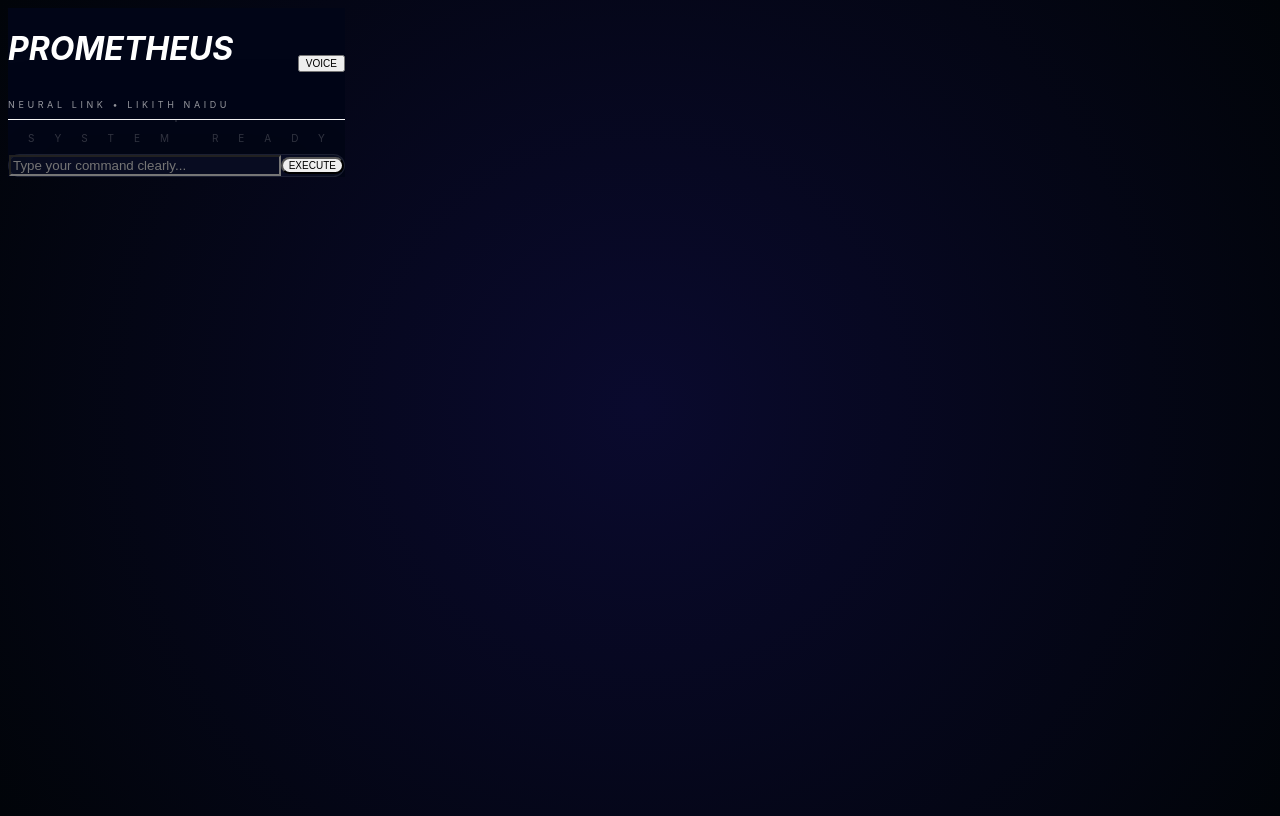
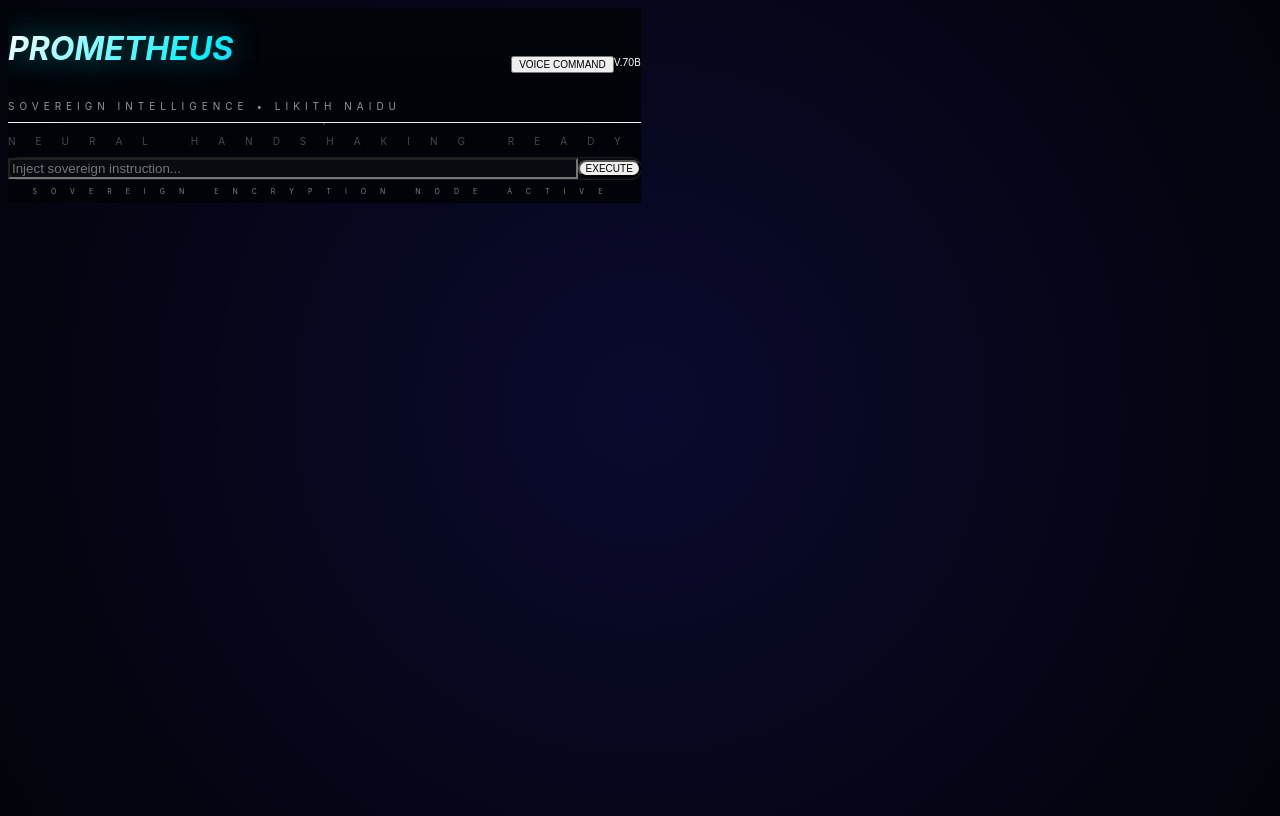
Before and after one commit to LIKITH-3012-MAC/Prometheus-UI, a Next.js app: page / in a window 1280 px wide. Built offline with nearby package versions, Linux system fonts and the light colour scheme.

Commit message:
fix: total system restoration A-Z features fixed

```diff
--- a/src/app/page.tsx
+++ b/src/app/page.tsx
@@ -12,12 +12,12 @@ export default function PrometheusAtoZ() {
   const [isListening, setIsListening] = useState(false);
   const scrollRef = useRef<HTMLDivElement>(null);
 
-  // 🔄 AUTO-SCROLL LOGIC (A-Z FIX)
+  // --- AUTO SCROLL LOGIC ---
   const scrollToBottom = () => {
     if (scrollRef.current) {
       scrollRef.current.scrollTo({
         top: scrollRef.current.scrollHeight,
-        behavior: "smooth",
+        behavior: "smooth"
       });
     }
   };
@@ -26,7 +26,7 @@ export default function PrometheusAtoZ() {
     scrollToBottom();
   }, [messages, loading]);
 
-  // 🎙️ VOICE FEATURES (TTS & STT)
+  // --- SPEECH ENGINE (TTS) ---
   const speak = (text: string) => {
     window.speechSynthesis.cancel();
     const u = new SpeechSynthesisUtterance(text.replace(/[#*🔹📌⚠️•]/g, ''));
@@ -34,6 +34,7 @@ export default function PrometheusAtoZ() {
     window.speechSynthesis.speak(u);
   };
 
+  // --- SPEECH RECOGNITION (STT) ---
   const startSTT = () => {
     const SpeechRecognition = (window as any).webkitSpeechRecognition || (window as any).SpeechRecognition;
     if (!SpeechRecognition) return;
@@ -44,6 +45,7 @@ export default function PrometheusAtoZ() {
     recognition.start();
   };
 
+  // --- CORE CHAT LOGIC ---
   const handleSend = async () => {
     if (!input.trim() || loading) return;
     const userMsg = { role: "user", content: input };
@@ -58,56 +60,61 @@ export default function PrometheusAtoZ() {
         body: JSON.stringify({ messages: [...messages, userMsg] }),
       });
       const data = await res.json();
-      setMessages(prev => [...prev, { role: "assistant", content: data.content }]);
+      const assistantMsg = { role: "assistant", content: data.content };
+      setMessages(prev => [...prev, assistantMsg]);
       speak(data.content);
     } catch (err) {
-      setMessages(prev => [...prev, { role: "assistant", content: "Neural Link Error." }]);
+      setMessages(prev => [...prev, { role: "assistant", content: "Neural Core Offline. Please check Link." }]);
     } finally {
       setLoading(false);
     }
   };
 
   return (
-    <main className="fixed inset-0 bg-[#020617] flex flex-col overflow-hidden font-sans">
-      {/* 1. FIXED HEADER */}
-      <header className="shrink-0 h-20 flex justify-between items-center px-6 md:px-12 z-50 bg-[#020617]/80 backdrop-blur-2xl border-b border-white/5">
+    <main className="fixed inset-0 bg-[#010409] flex flex-col overflow-hidden font-sans">
+      {/* 🚀 ELITE HUD HEADER */}
+      <header className="shrink-0 h-24 flex justify-between items-center px-8 md:px-12 z-50 border-b border-white/5 backdrop-blur-3xl bg-black/20">
         <div className="flex flex-col">
-          <h1 className="text-2xl md:text-3xl font-black tracking-tighter text-gradient uppercase italic">Prometheus</h1>
-          <p className="text-[9px] tracking-[0.4em] font-bold text-cyan-400 opacity-60">NEURAL LINK • LIKITH NAIDU</p>
+          <h1 className="text-3xl font-black tracking-tighter text-billionaire uppercase italic">Prometheus</h1>
+          <p className="text-[10px] tracking-[0.5em] font-bold text-cyan-400 opacity-60">SOVEREIGN INTELLIGENCE • LIKITH NAIDU</p>
         </div>
-        <div className="flex gap-3">
-          <button onClick={startSTT} className={`glass px-4 py-2 text-[10px] font-bold tracking-widest transition-all ${isListening ? 'text-red-500 border-red-500 animate-pulse' : 'text-cyan-400'}`}>
-            {isListening ? 'LISTENING' : 'VOICE'}
+        <div className="flex gap-4">
+          <button onClick={startSTT} className={`glass px-6 py-2 text-[10px] font-black tracking-widest transition-all ${isListening ? 'text-red-500 border-red-500 animate-pulse' : 'text-cyan-400 border-cyan-500/20'}`}>
+            {isListening ? 'LISTENING...' : 'VOICE COMMAND'}
           </button>
+          <div className="glass px-4 py-2 text-[10px] font-black text-zinc-500 border-white/5">V.70B</div>
         </div>
       </header>
 
-      {/* 2. STABLE CHAT AREA (Continuous Flow) */}
-      <div ref={scrollRef} className="flex-1 overflow-y-auto px-4 md:px-[25%] py-10 space-y-8 scroll-smooth custom-scrollbar">
+      {/* 🌌 NEURAL STREAM (AUTO-SCROLLING) */}
+      <div
+        ref={scrollRef}
+        className="flex-1 overflow-y-auto px-6 md:px-[25%] py-12 space-y-12 scroll-smooth custom-scrollbar scrollbar-hide"
+      >
         {messages.length === 0 && (
-          <div className="h-full flex flex-col items-center justify-center space-y-4 opacity-20">
-            <div className="w-16 h-16 rounded-full border border-cyan-500/20 flex items-center justify-center animate-pulse">
-              <div className="w-2 h-2 bg-cyan-500 rounded-full"></div>
+          <div className="h-full flex flex-col items-center justify-center space-y-6 opacity-30 mt-20">
+             <div className="w-16 h-16 rounded-full border border-cyan-500/30 flex items-center justify-center shadow-2xl">
+                <div className="w-3 h-3 bg-cyan-500 rounded-full animate-ping"></div>
              </div>
-            <p className="text-[10px] tracking-[2em] font-black text-white uppercase text-center pl-[2em]">System Ready</p>
+             <p className="text-[10px] tracking-[2em] font-black text-white uppercase text-center">Neural handshaking ready</p>
           </div>
         )}
 
         {messages.map((m, i) => (
-          <div key={i} className={`flex ${m.role === 'user' ? 'justify-end' : 'justify-start'} animate-in fade-in slide-in-from-bottom-5`}>
-            <div className={`p-6 rounded-[24px] max-w-[95%] shadow-2xl ${m.role === 'user' ? 'chat-user text-black font-bold' : 'billion-glass text-zinc-100 border border-white/10'}`}>
+          <div key={i} className={`flex ${m.role === 'user' ? 'justify-end' : 'justify-start'} animate-in fade-in slide-in-from-bottom-5 duration-500`}>
+            <div className={`p-8 rounded-[35px] max-w-[95%] shadow-2xl transition-all ${m.role === 'user' ? 'chat-luxury-user' : 'billion-glass chat-luxury-ai text-zinc-100 border-white/10'}`}>
               <ReactMarkdown
                 remarkPlugins={[remarkGfm]}
-                className="prose prose-invert max-w-none text-base leading-relaxed"
+                className="prose prose-invert max-w-none text-base md:text-lg leading-relaxed font-medium"
                 components={{
                   code({ node, inline, className, children, ...props }: any) {
                     const match = /language-(\w+)/.exec(className || '');
                     return !inline && match ? (
-                      <div className="my-6 rounded-xl overflow-hidden border border-white/5">
+                      <div className="my-8 rounded-2xl overflow-hidden border border-white/5 shadow-2xl">
                         <SyntaxHighlighter style={atomDark} language={match[1]} PreTag="div" {...props}>{String(children).replace(/\n$/, '')}</SyntaxHighlighter>
                       </div>
                     ) : (
-                      <code className="bg-cyan-500/20 text-cyan-300 px-1.5 py-0.5 rounded font-mono text-xs" {...props}>{children}</code>
+                      <code className="bg-cyan-500/20 text-cyan-300 px-2 py-1 rounded font-mono text-sm" {...props}>{children}</code>
                     );
                   }
                 }}
@@ -117,25 +124,28 @@ export default function PrometheusAtoZ() {
             </div>
           </div>
         ))}
-        {loading && <div className="text-cyan-500 animate-pulse text-[10px] font-black tracking-widest px-4 uppercase italic">Processing...</div>}
+        {loading && <div className="text-cyan-400 animate-pulse text-[10px] font-black tracking-[0.5em] uppercase px-8 italic">Synchronizing Neural Core...</div>}
       </div>
 
-      {/* 3. 🔥 PERFECT CENTERED BOTTOM SEARCH BAR (Letters Visible) */}
-      <footer className="w-full h-32 flex items-center justify-center px-4 md:px-12 z-50 bg-gradient-to-t from-[#020617] via-[#020617] to-transparent">
-        <div className="w-full max-w-4xl billion-glass flex items-center p-2 rounded-[32px] border-white/10 shadow-[0_-20px_80px_rgba(0,0,0,0.8)] focus-within:ring-1 focus-within:ring-cyan-500/50 transition-all duration-500">
+      {/* 💎 FIXED LUXURY SEARCH BAR (BOTTOM CENTER) */}
+      <footer className="shrink-0 h-44 flex items-center justify-center px-6 z-50 pointer-events-none bg-gradient-to-t from-[#010409] via-[#010409] to-transparent">
+        <div className="w-full max-w-4xl pointer-events-auto flex flex-col items-center">
+          <div className="w-full billion-glass flex items-center p-3 rounded-[40px] border-white/10 shadow-[0_0_100px_rgba(0,0,0,1)] focus-within:border-cyan-500/50 transition-all duration-700 group bg-black/60 backdrop-blur-3xl">
             <input
               value={input}
               onKeyDown={(e) => e.key === 'Enter' && handleSend()}
               onChange={(e) => setInput(e.target.value)}
-            className="flex-1 bg-transparent px-8 py-5 outline-none text-white text-lg font-medium placeholder:text-zinc-700"
-            placeholder="Type your command clearly..."
+              className="flex-1 bg-transparent px-10 py-6 outline-none text-white text-xl font-bold placeholder:text-zinc-800 caret-cyan-400"
+              placeholder="Inject sovereign instruction..."
             />
             <button
               onClick={handleSend}
-            className="bg-white text-black px-12 py-4 rounded-full font-black text-[10px] uppercase tracking-widest hover:bg-cyan-400 active:scale-95 transition-all shadow-2xl"
+              className="bg-white text-black px-12 py-5 rounded-[30px] font-black text-[10px] uppercase tracking-widest hover:bg-cyan-400 hover:scale-105 active:scale-95 transition-all shadow-2xl mr-2"
             >
               Execute
             </button>
+          </div>
+          <p className="text-[7px] text-zinc-800 tracking-[2em] font-black uppercase mt-6 opacity-50">Sovereign Encryption Node Active</p>
         </div>
       </footer>
     </main>
```
Lines whose indentation alone changed are shown as unchanged.
